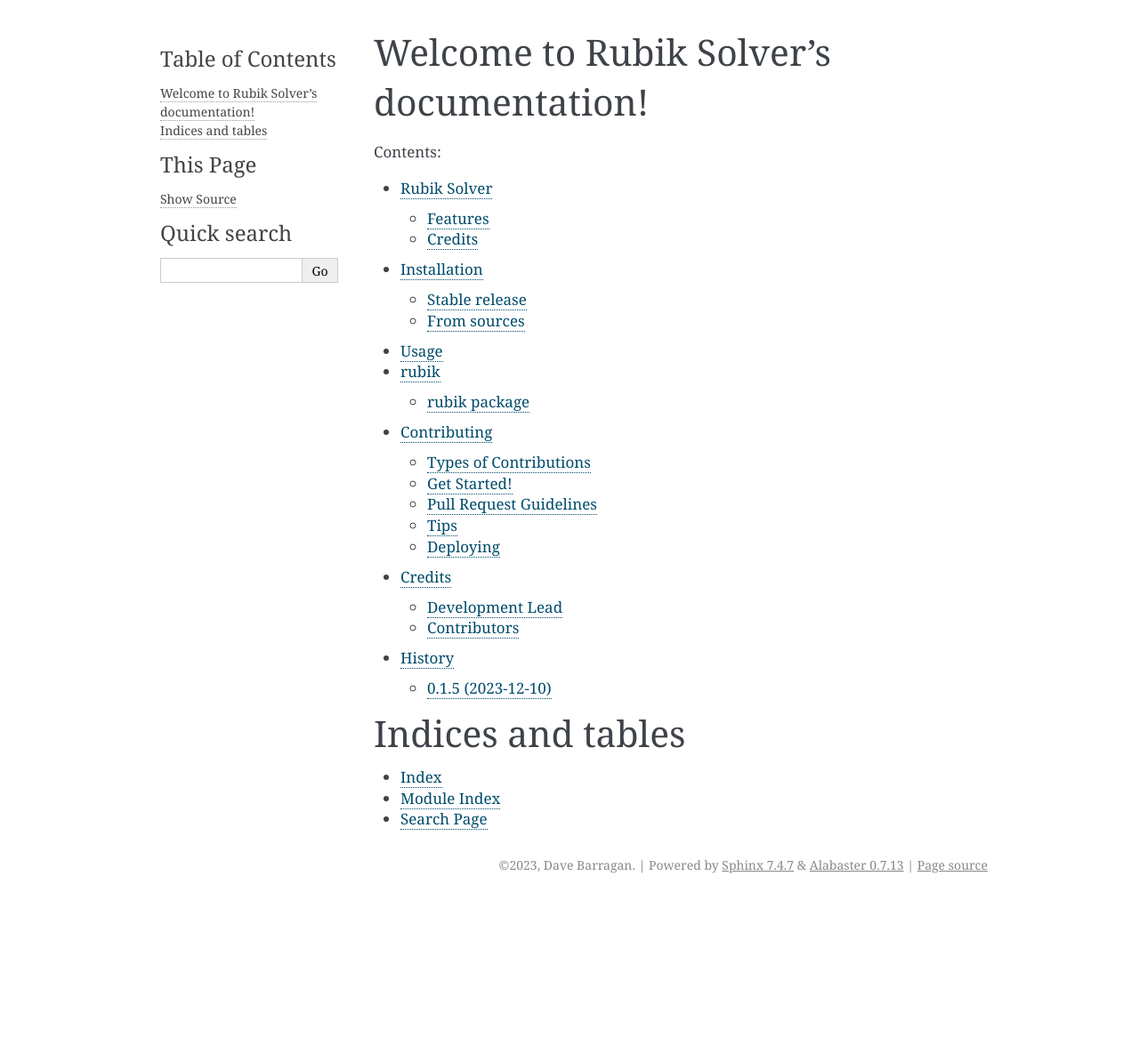
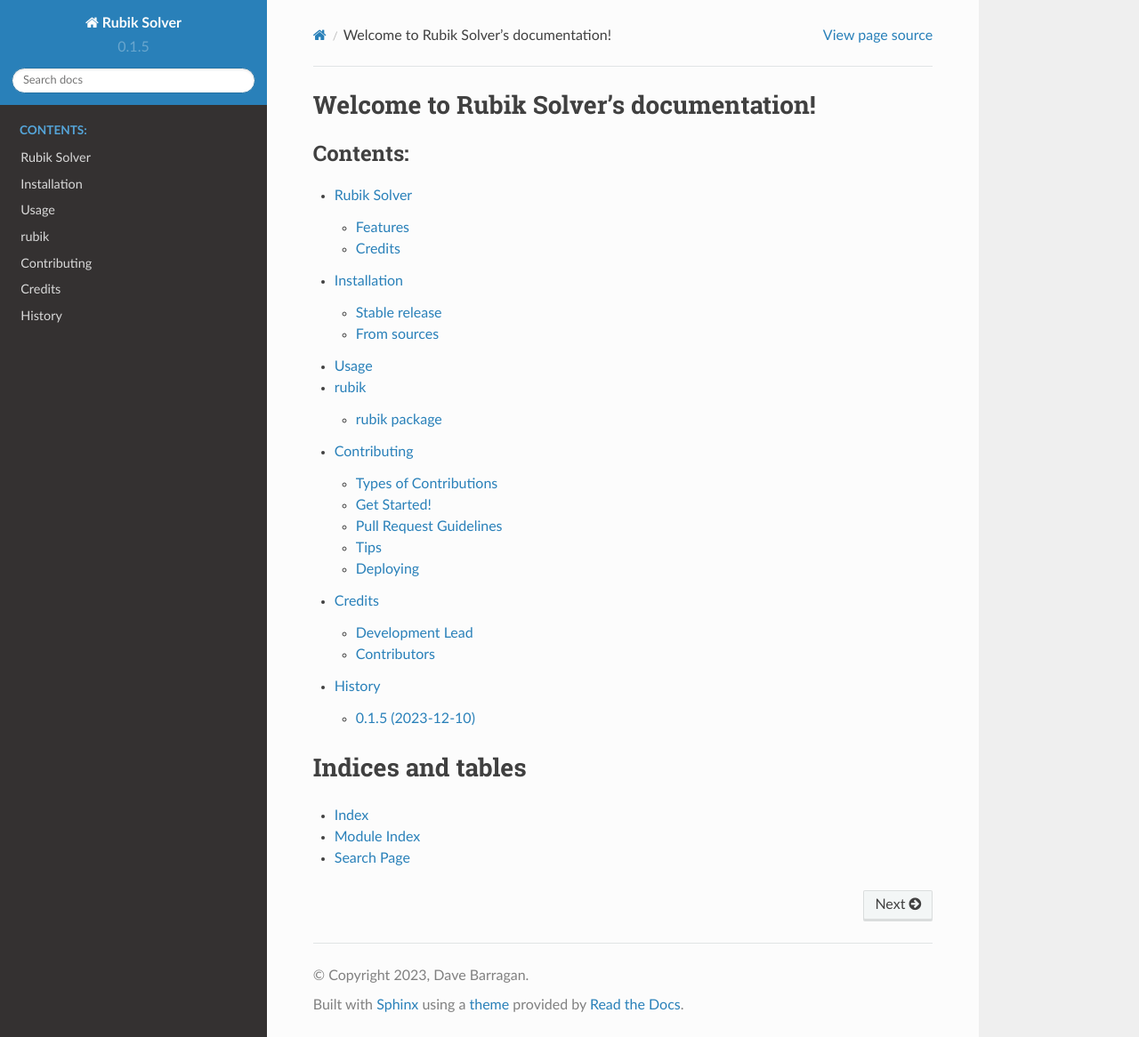
Before and after one commit to itsdaveba/rubik-solver, a Sphinx documentation site: the page built from docs/index.rst, in a window 1280 px wide and 1166 px high. Shown: the whole window at 89% size. Built offline with Sphinx 7.4.7 and the Read the Docs theme 2.0.0, drawn with Linux system fonts in a browser that asks for light colours.

Commit message:
sphinx theme

```diff
--- a/docs/conf.py
+++ b/docs/conf.py
@@ -83,7 +83,7 @@
 # The theme to use for HTML and HTML Help pages.  See the documentation for
 # a list of builtin themes.
 #
-html_theme = 'alabaster'
+html_theme = 'sphinx_rtd_theme'
 
 # Theme options are theme-specific and customize the look and feel of a
 # theme further.  For a list of options available for each theme, see the
--- a/requirements_dev.txt
+++ b/requirements_dev.txt
@@ -8,3 +8,4 @@
 click==8.1.7
 pytest==7.4.3
 black==23.11.0
+sphinx-rtd-theme==2.0.0
```
